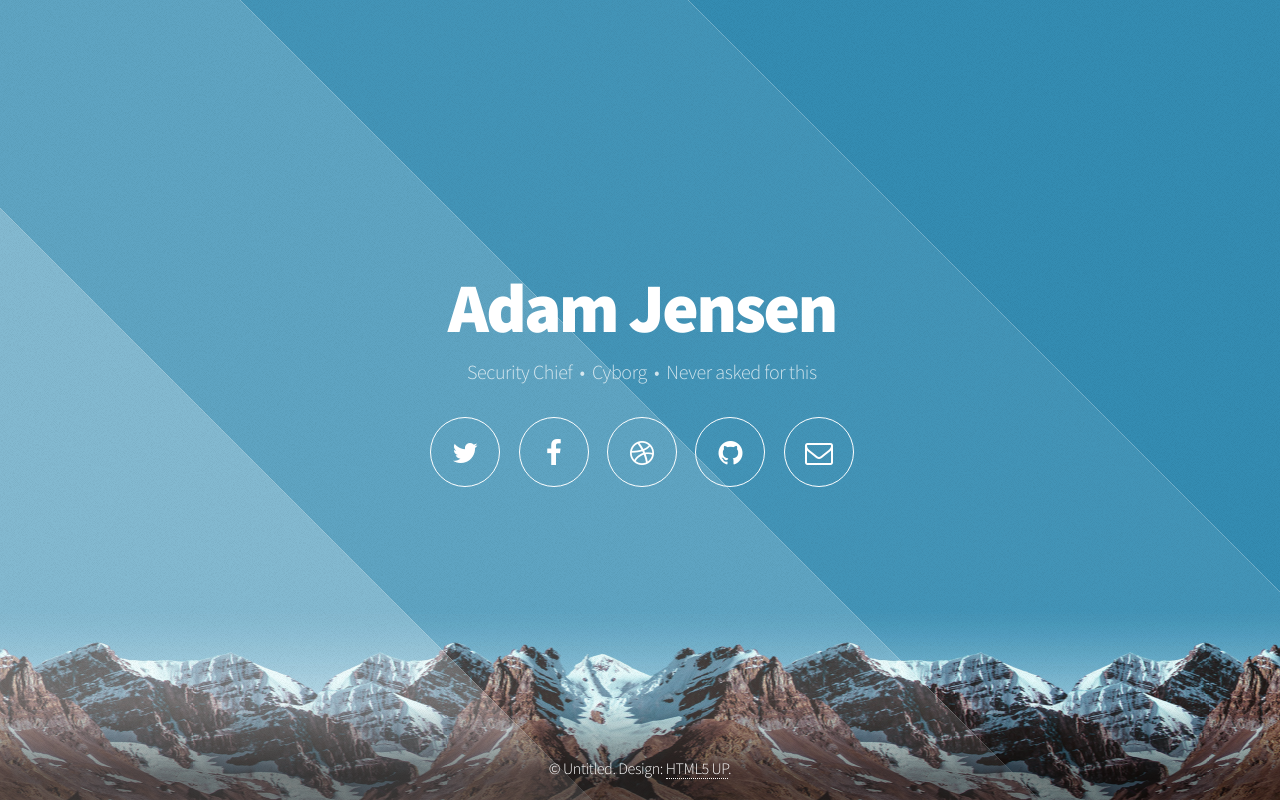
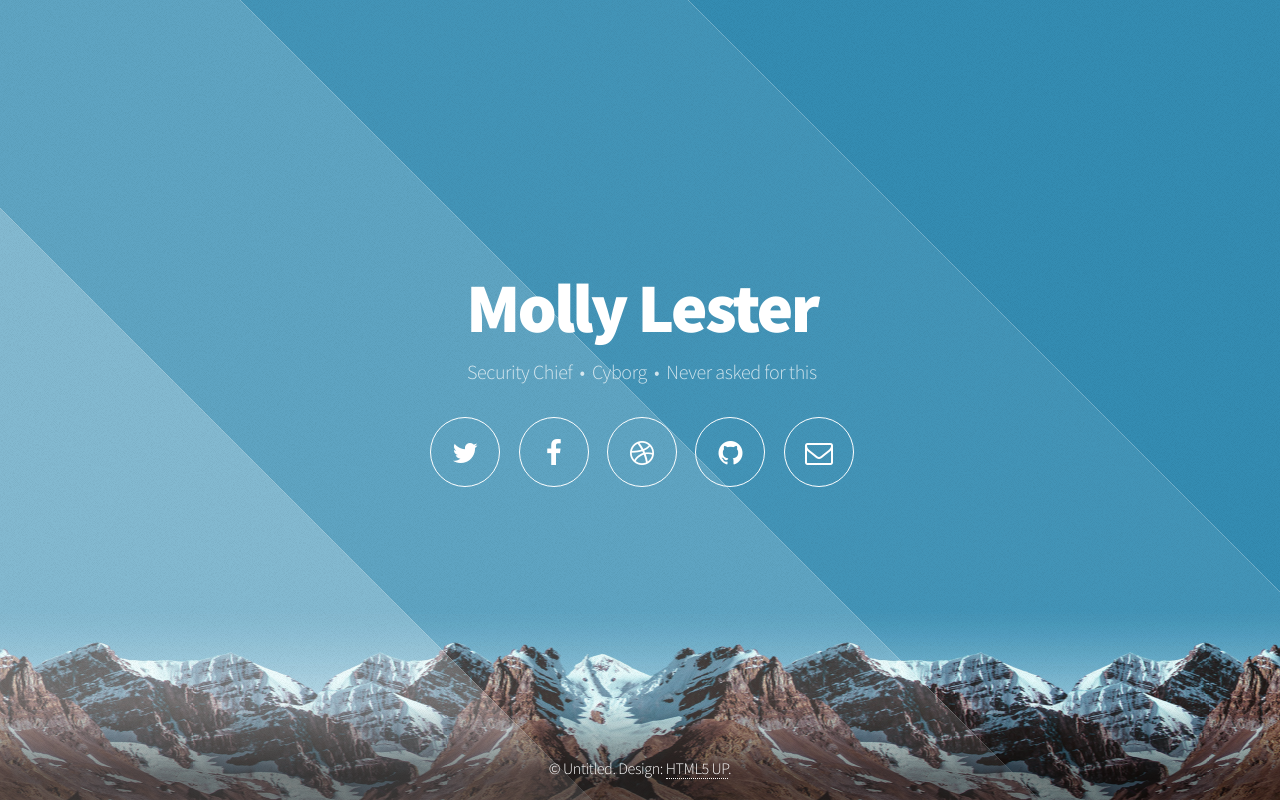
Before and after one commit to MollyFLester/mollyflester.github.io, a plain HTML site: page index.html in a window 1280 px wide. Drawn offline with Linux system fonts and the light colour scheme.

Commit message:
Name Change

```diff
--- a/index.html
+++ b/index.html
@@ -22,7 +22,7 @@
 
 				<!-- Header -->
 					<header id="header">
-						<h1>Adam Jensen</h1>
+						<h1>Molly Lester</h1>
 						<p>Security Chief &nbsp;&bull;&nbsp; Cyborg &nbsp;&bull;&nbsp; Never asked for this</p>
 						<nav>
 							<ul>
```
